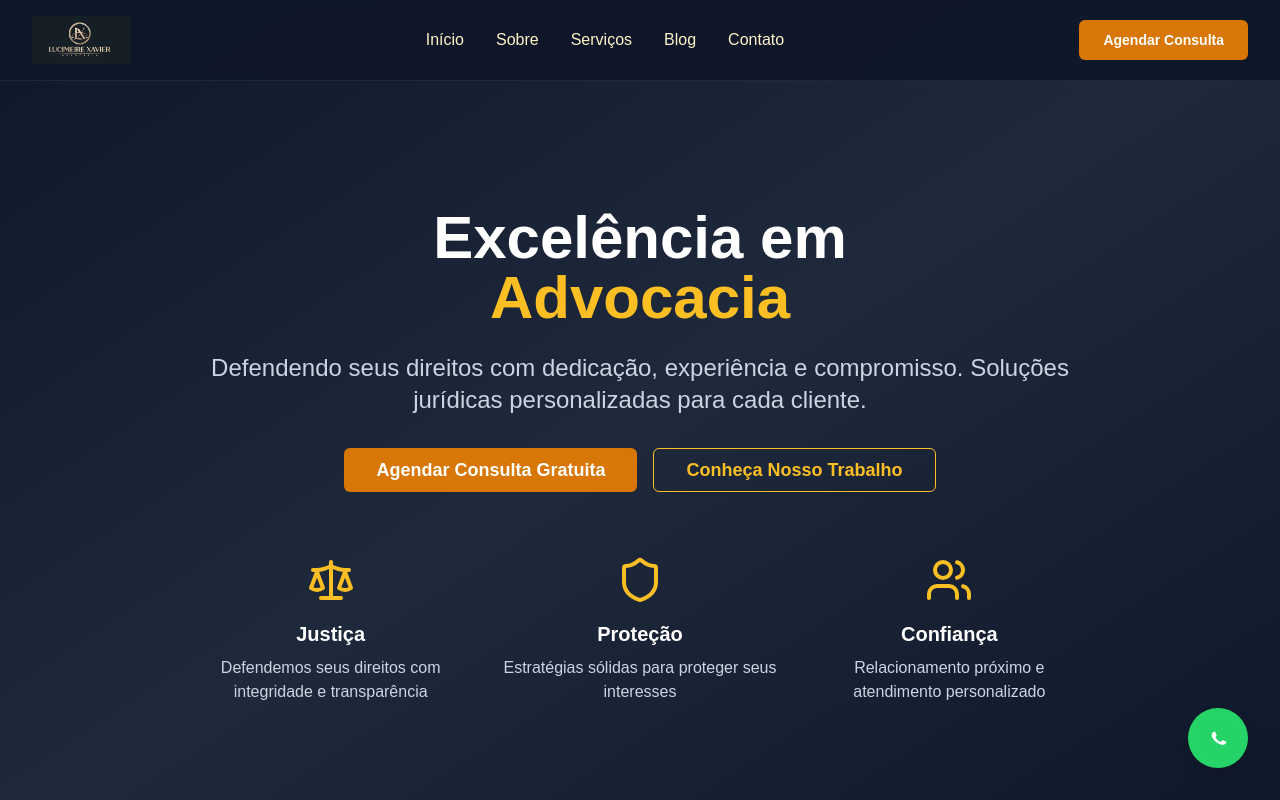
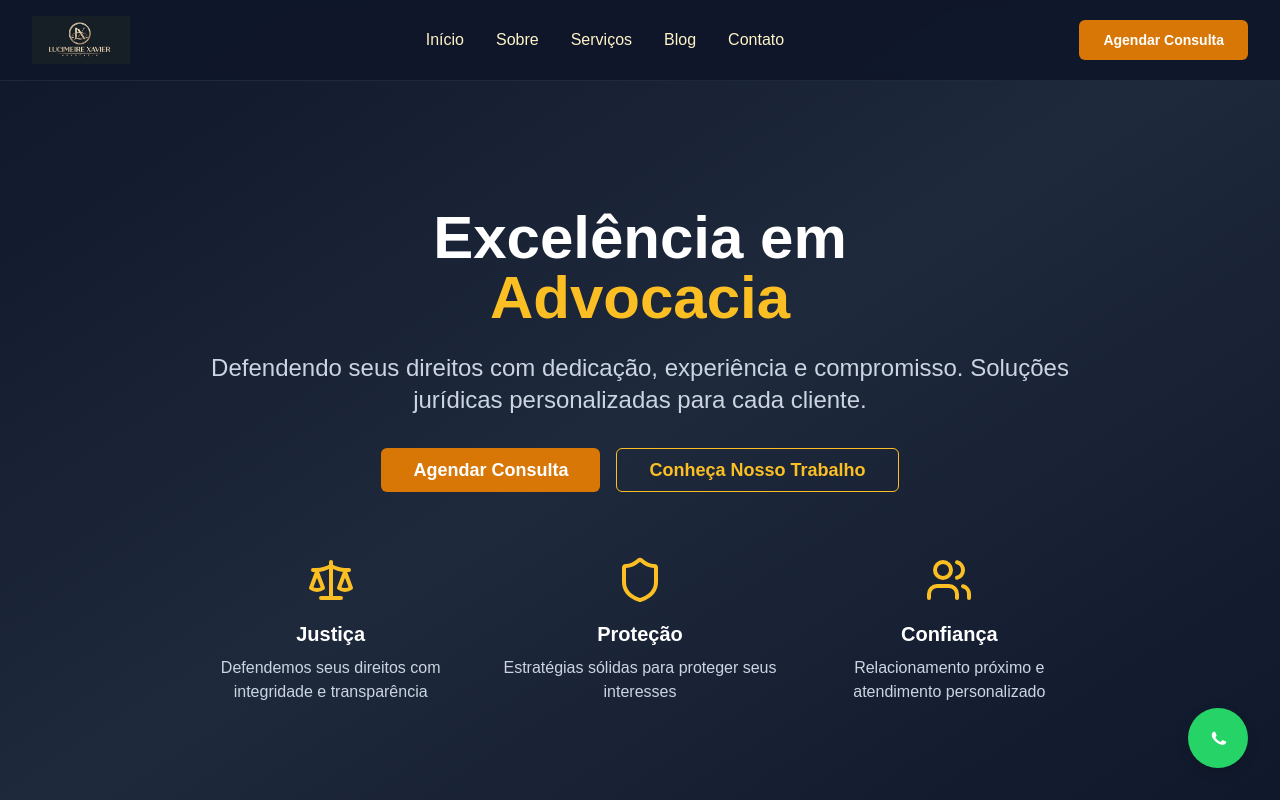
Before and after one commit to Agencia-Clickasso/adv-site, a Next.js app: page / in a window 1280 px wide. Shown: the top 800 px of the page. Built offline with nearby package versions, Linux system fonts and the light colour scheme.

Commit message:
Update contact and hero components to simplify consultation messaging by removing "gratuita" from text.

```diff
--- a/components/contact.tsx
+++ b/components/contact.tsx
@@ -38,7 +38,7 @@ export default function Contact() {
           <div className="text-center mb-16">
             <h2 className="text-4xl font-bold mb-4">Entre em Contato</h2>
             <p className="text-xl text-slate-300 max-w-3xl mx-auto">
-              Estamos prontos para ajudá-lo. Agende uma consulta gratuita e descubra como podemos resolver sua questão
+              Estamos prontos para ajudá-lo. Agende uma consulta e descubra como podemos resolver sua questão
               jurídica.
             </p>
           </div>
--- a/components/hero.tsx
+++ b/components/hero.tsx
@@ -22,7 +22,7 @@ export default function Hero() {
               size="lg"
               className="bg-amber-600 hover:bg-amber-700 text-white font-semibold px-8 py-4 text-lg"
             >
-              <Link href="#contact">Agendar Consulta Gratuita</Link>
+              <Link href="#contact">Agendar Consulta</Link>
             </Button>
             <Button
               asChild
```
